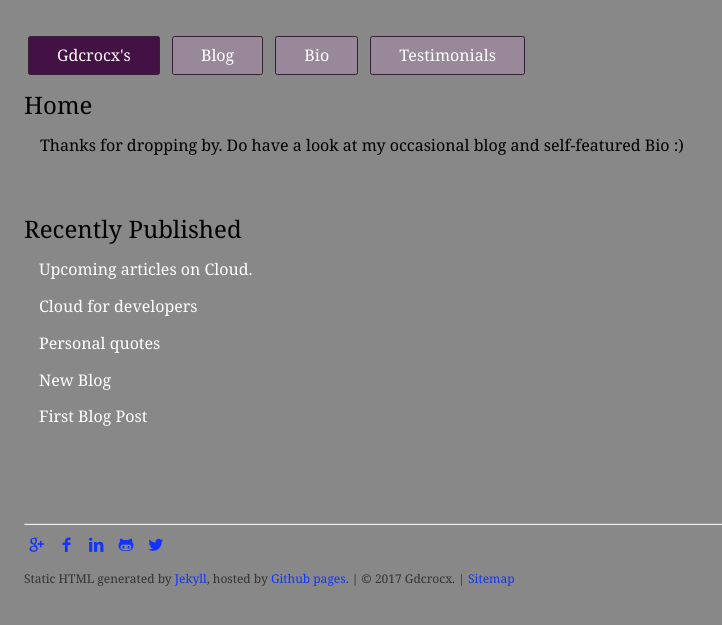
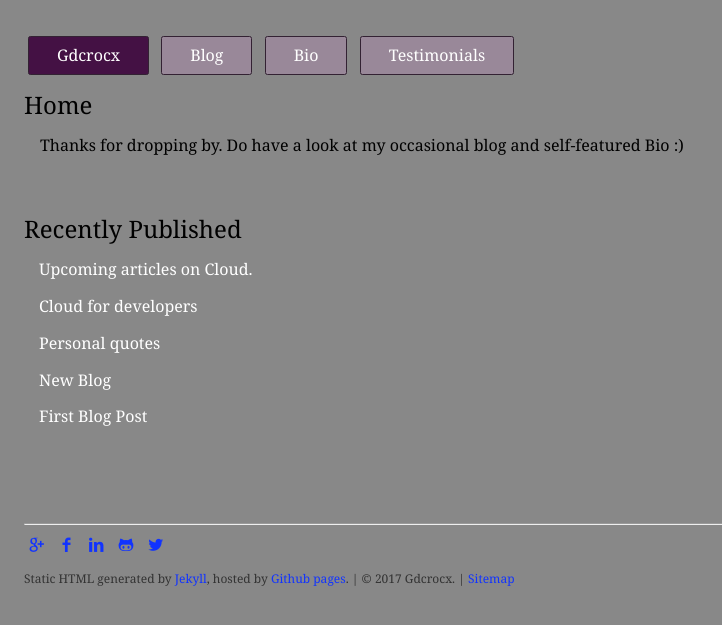
Before and after one commit to georgepiuschettupuzha/georgepiuschettupuzha.github.io, a Jekyll site: the page built from index.html, in a window 1280 px wide. Shown: the top 625 px of the page, without its empty margins (0-722 px from the left). Built offline with Jekyll 4.4.1, drawn with Linux system fonts in a browser that asks for light colours; nearby versions of some CDN libraries.

Commit message:
Corrected Gdcrocx's typo

```diff
--- a/_includes/siteNav.html
+++ b/_includes/siteNav.html
@@ -1,7 +1,7 @@
 <header>
     <nav>
         <ul class="nav">
-            <li class="{% if page.url == '/' %}active{% endif %}"><a href="{{site.baseUrl}}/">Gdcrocx's</a></li>
+            <li class="{% if page.url == '/' %}active{% endif %}"><a href="{{site.baseUrl}}/">Gdcrocx</a></li>
             <li class="{% if page.url == '/blogs/' or page.url == '/cloudhaven/' or page.url == '/chattychat/' %}active{% endif %}"><a href="{{site.baseUrl}}/blogs/">Blog</a> </li>
             <li class="{% if page.url == '/me/' %}active{% endif %}"><a href="{{site.baseUrl}}/me/">Bio</a></li>
             <li class="{% if page.url == '/testimonials/' %}active{% endif %}"><a href="{{site.baseUrl}}/testimonials/">Testimonials</a></li>
```
